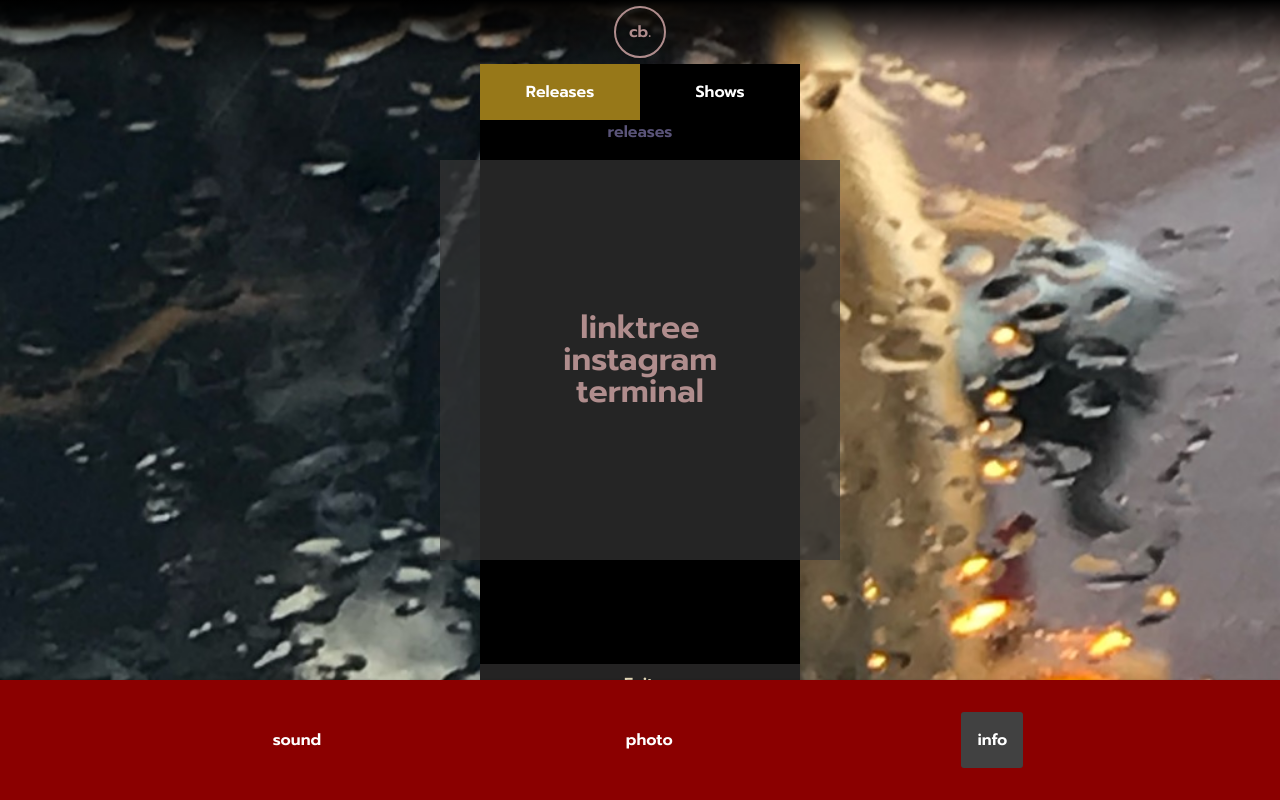
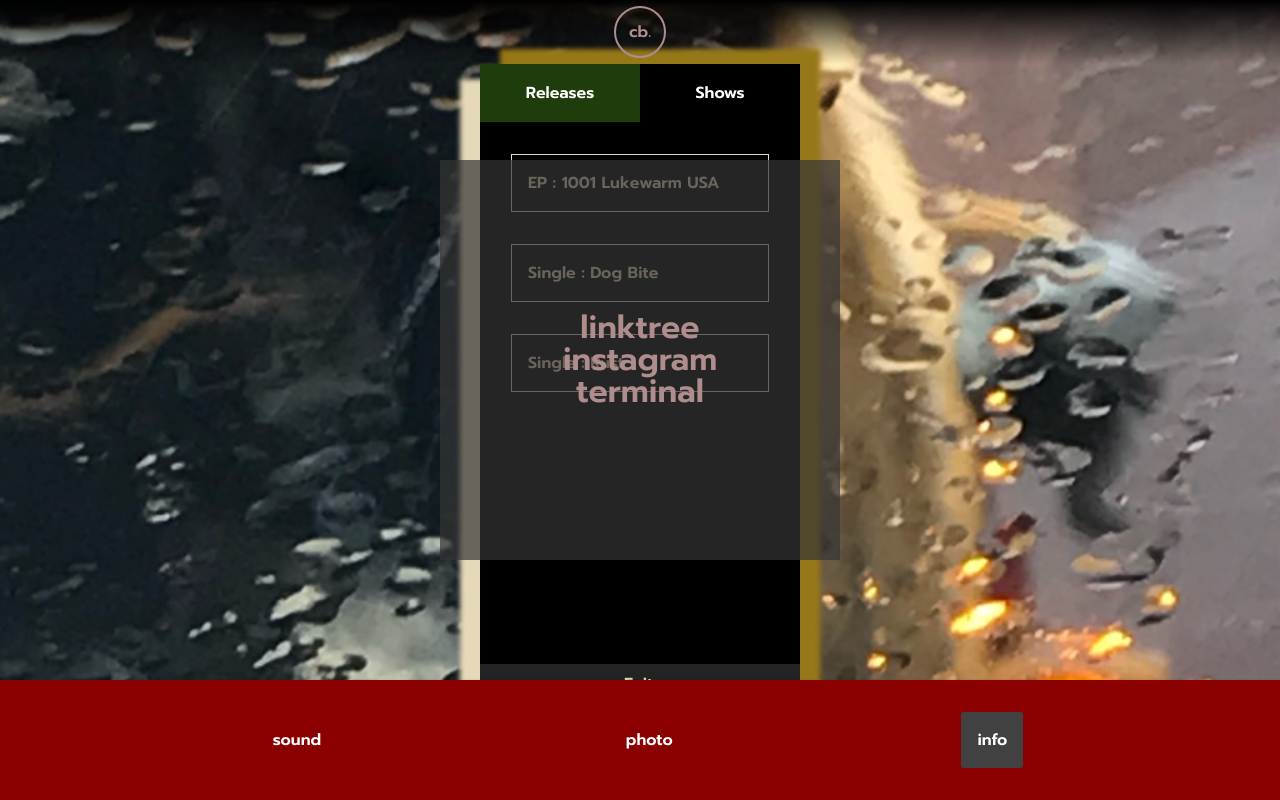
Before and after one commit to hm-factor/cohortb, a React (Create React App) app: page /info in a window 1280 px wide. Built offline with nearby package versions, Linux system fonts and the light colour scheme.

Commit message:
announcement container final? styling

```diff
--- a/src/App.css
+++ b/src/App.css
@@ -9,7 +9,8 @@ html, body, #root, .main {
 
 :root {
     --almost-white: rgb(230,217,185);
-    --backdrop-color: rgb(31,61,12);
+    --almost-black: rgb(28, 28, 28);
+    --forest-green: rgb(31,61,12);
     --darker-green: rgb(1,40,1);
     --pumpkin: rgb(160, 82, 45);
     --mustard: rgb(151,120,25);
@@ -316,6 +317,8 @@ html, body, #root, .main {
 
     background: black;
     color: var(--lavender);
+    box-shadow: -20px 15px 5px var(--almost-white),
+        20px -15px 5px var(--mustard);
 
     overflow-y: hidden;
 }
@@ -334,13 +337,14 @@ html, body, #root, .main {
     padding: 1rem;
     width: 50%;
     text-align: center;
+    border: 1px solid transparent;
 }
 .announcement-nav-element:hover {
-    background: var(--mustard);
+    border: 1px solid var(--mustard);
     cursor: pointer;
 }
 .nav-selected {
-    background: var(--mustard);
+    background: var(--forest-green);
 }
 
 .announcement-content {
@@ -350,7 +354,7 @@ html, body, #root, .main {
     justify-content: center;
 }
 
-.show-content {
+.show-content, .release-content {
     display: flex;
     flex-direction: column;
     align-items: center;
@@ -359,17 +363,19 @@ html, body, #root, .main {
     padding: 1rem 0;
     position: relative;
 }
-.show-info {
+.show-info, .release-info {
     width: 70%;
     margin: 1rem 0;
     border: 1px solid var(--almost-white);
     padding: 1rem;
+    color: var(--almost-white);
 }
 .show-info:nth-child(even) {
     border: 1px solid var(--darker-green);
 }
-.show-info:hover {
-    background: yellow;
+.show-info:hover, .release-info:hover {
+    background: var(--mustard);
+    color: var(--almost-black);
     cursor: pointer;
 }
 
@@ -472,7 +478,7 @@ html, body, #root, .main {
         align-items: center;
 
         font-family: prompt;
-        color: var(--backdrop-color);
+        color: var(--forest-green);
         background-color: rgba(54, 54, 54, 0.7);
     }
 
--- a/src/components/Announcements/ReleaseContent.tsx
+++ b/src/components/Announcements/ReleaseContent.tsx
@@ -1,8 +1,24 @@
 export default function ReleaseContent() {
+
+    let releaseInfo = [
+        ['EP', '1001 Lukewarm USA', 'https://distrokid.com/hyperfollow/cohortb/1001-lukewarm-usa'],
+        ['Single', 'Dog Bite', 'https://cohortbbb.bandcamp.com/track/dog-bite'],
+        ['Single', 'Rust', 'https://cohortbbb.bandcamp.com/track/rust']
+    ]
+
+    function openLink(link:string) {
+        window.open(link, "_blank")
+    }
 
     return (
         <div className="release-content">
-            releases
+            {releaseInfo.map( (info) => {
+                return (
+                    <div className="release-info" onClick={()=>openLink(info[2])}>
+                        <div>{info[0]} : {info[1]}</div>
+                    </div>
+                )
+            })}
         </div>
     )
 }
```
